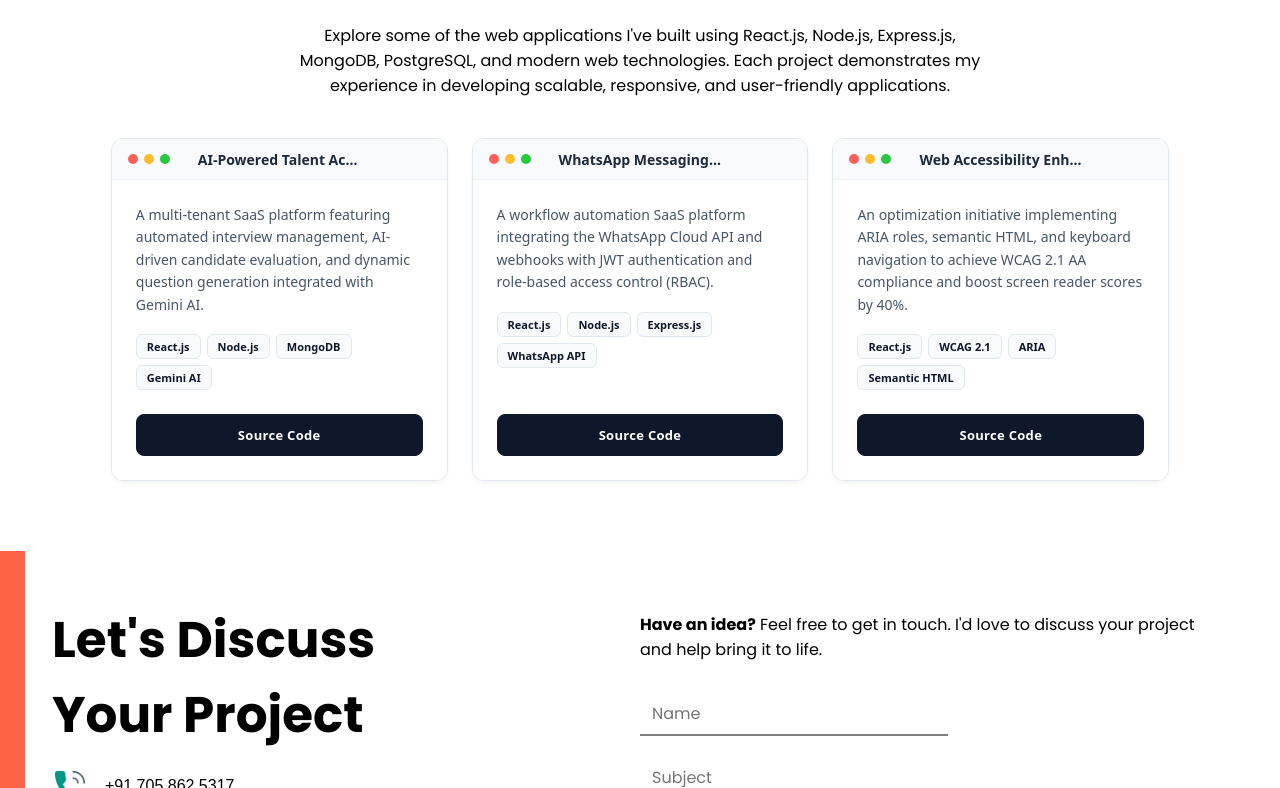
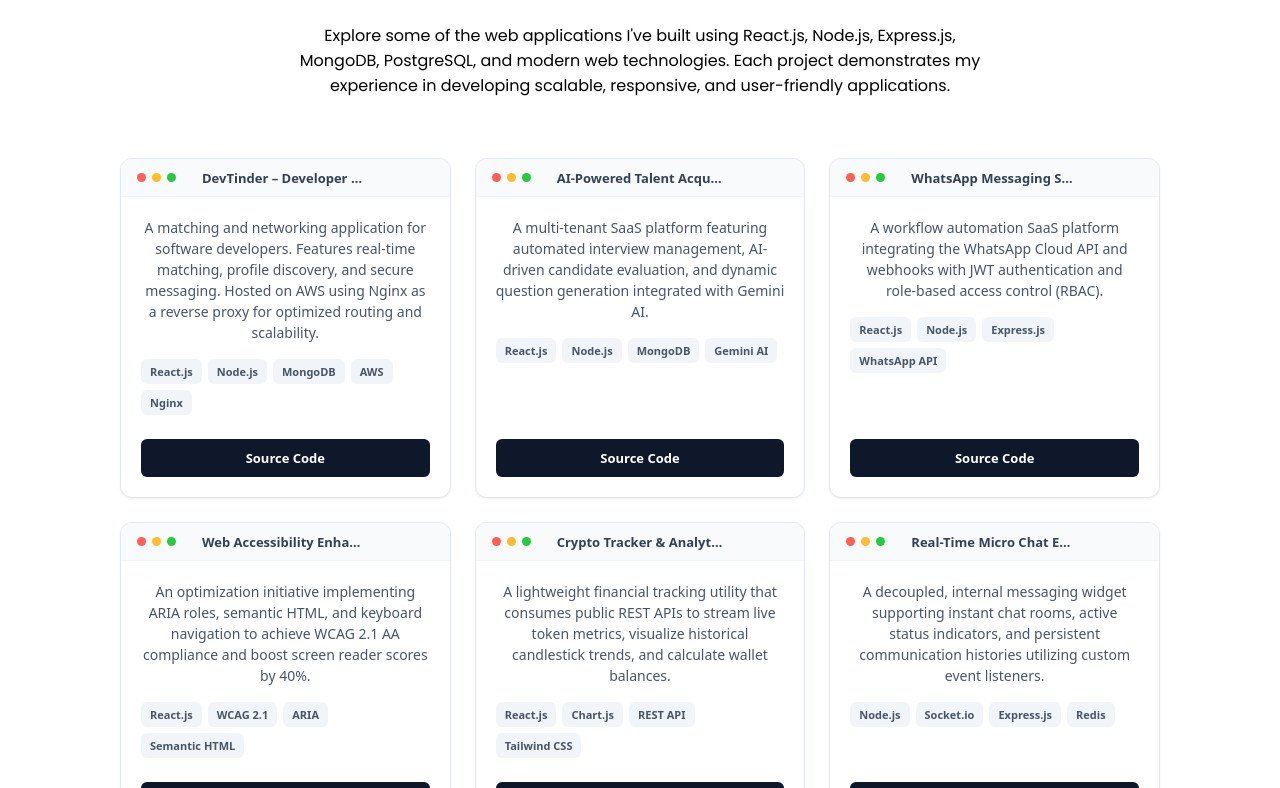
Before and after one commit to sourabhpatole/react-portfolio, a React (Create React App) app: page / in a window 1280 px wide. Shown: the part 1812-2600 px from the top of the page. Built offline with nearby package versions, Linux system fonts and the light colour scheme.

Commit message:
Enhance product layout and styling for improved responsiveness and visual appeal; update product data with new entries and descriptions

```diff
--- a/src/components/product/product.css
+++ b/src/components/product/product.css
@@ -1,27 +1,40 @@
+/* Apply globally within this module to prevent layout padding issues */
+.p, .p *, .pl-list {
+  box-sizing: border-box;
+}
+
+/* 1. PARENT WRAPPER CONTAINER GRID */
+.pl-list {
+  display: grid;
+  grid-template-columns: repeat(3, 1fr); /* Forces exactly 3 equal columns */
+  gap: 24px; /* Clean, modern spacing between cards */
+  max-width: 1200px;
+  margin: 0 auto;
+  padding: 40px 20px;
+}
+
+/* 2. CARD COMPONENT CONTAINER */
 .p {
-  width: 31%;
-  height: auto; /* Let it grow naturally based on content padding */
-  min-height: 320px;
-  margin: 20px 1%;
+  background: #ffffff;
   border: 1px solid #e2e8f0;
-  border-radius: 12px; /* Slightly smoother round corners */
+  border-radius: 12px;
   overflow: hidden;
-  display: inline-flex;
+  display: flex;
   flex-direction: column;
-  background: #ffffff;
-  box-shadow: 0 4px 6px -1px rgba(0, 0, 0, 0.03), 0 2px 4px -1px rgba(0, 0, 0, 0.02);
-  transition: all 0.25s cubic-bezier(0.4, 0, 0.2, 1);
+  box-shadow: 0 1px 3px rgba(0, 0, 0, 0.05), 0 1px 2px rgba(0, 0, 0, 0.02);
+  transition: transform 0.2s ease, box-shadow 0.2s ease;
+  width: 100%; /* Spans the full width of its grid cell */
 }
 
 .p:hover {
-  box-shadow: 0 12px 20px -3px rgba(15, 23, 42, 0.08);
   transform: translateY(-4px);
+  box-shadow: 0 12px 24px -4px rgba(15, 23, 42, 0.08);
   border-color: #cbd5e1;
 }
 
-/* Browser mock header */
+/* 3. BROWSER HEADER */
 .p-browser {
-  height: 40px;
+  height: 38px;
   background-color: #f8fafc;
   border-bottom: 1px solid #f1f5f9;
   display: flex;
@@ -39,8 +52,8 @@
 }
 
 .p-circle {
-  width: 10px;
-  height: 10px;
+  width: 9px;
+  height: 9px;
   border-radius: 50%;
 }
 .p-circle.red { background-color: #ff5f56; }
@@ -50,109 +63,97 @@
 .p-title {
   width: 100%;
   text-align: center;
-  font-size: 14px;
+  font-size: 13px;
   font-weight: 600;
-  color: #1e293b;
+  color: #334155;
   font-family: system-ui, -apple-system, sans-serif;
   white-space: nowrap;
   overflow: hidden;
   text-overflow: ellipsis;
-  padding: 0 70px;
+  padding: 0 65px;
 }
 
-/* Body Content Alignment Adjustments */
+/* 4. CARD BODY */
 .p-body {
-  padding: 24px;
+  padding: 20px;
   display: flex;
   flex-direction: column;
   justify-content: space-between;
-  flex-grow: 1;
-  background-color: #ffffff;
+  flex-grow: 1; /* Ensures body takes up remaining card height */
 }
 
 .p-main-content {
   display: flex;
   flex-direction: column;
-  gap: 18px;
-  text-align: left; /* Changes text alignment from center to professional left */
+  gap: 16px;
 }
 
 .p-desc {
   font-size: 14px;
-  line-height: 1.6;
+  line-height: 1.5;
   color: #475569;
   font-family: system-ui, -apple-system, sans-serif;
   margin: 0;
 }
 
-/* Polished Tech Stack Tags */
+/* 5. TECH TAGS */
 .p-tags {
   display: flex;
   flex-wrap: wrap;
   gap: 6px;
-  justify-content: flex-start; /* Aligns tags cleanly to the left */
 }
 
 .p-tag {
   font-family: system-ui, sans-serif;
   font-size: 11px;
   font-weight: 550;
-  color: #0f172a;
-  background-color: #f8fafc; /* Sleek workspace color background */
-  padding: 4px 10px;
+  color: #475569;
+  background-color: #f1f5f9;
+  padding: 4px 8px;
   border-radius: 6px;
-  border: 1px solid #e2e8f0;
-  transition: all 0.2s ease;
+  border: 1px solid transparent;
 }
 
-/* Subtle accent variations for specific tags on hover */
-.p-tag:hover {
-  background-color: #f1f5f9;
-  border-color: #cbd5e1;
-}
-
-/* Button Layout Adjustments */
+/* 6. COMPACT BUTTON */
 .p-actions {
-  display: flex;
+  margin-top: 24px;
   width: 100%;
-  margin-top: 24px;
 }
 
 .p-btn {
+  display: block;
   font-family: system-ui, sans-serif;
   font-size: 13px;
   font-weight: 600;
   text-decoration: none;
-  padding: 11px 16px;
-  border-radius: 8px;
-  transition: all 0.2s ease;
+  padding: 10px 16px;
+  border-radius: 6px;
   text-align: center;
   width: 100%;
-  letter-spacing: 0.3px;
+  transition: background-color 0.15s ease;
 }
 
 .p-btn.primary {
   background-color: #0f172a;
   color: #ffffff;
-  border: 1px solid #0f172a;
 }
 
 .p-btn.primary:hover {
   background-color: #1e293b;
-  border-color: #1e293b;
 }
 
-/* Responsive Grid Adjustments */
+/* 7. RESPONSIVE MEDIA QUERIES */
 @media screen and (max-width: 1024px) {
-  .p {
-    width: 46%;
-    margin: 15px 2%;
+  .pl-list {
+    grid-template-columns: repeat(2, 1fr); /* 2 Columns on Tablet viewport */
+    gap: 20px;
   }
 }
 
-@media screen and (max-width: 768px) {
-  .p {
-    width: 96%;
-    margin: 12px 2%;
+@media screen and (max-width: 640px) {
+  .pl-list {
+    grid-template-columns: 1fr; /* 1 Column stack on Mobile viewports */
+    gap: 16px;
+    padding: 20px 16px;
   }
 }
--- a/src/components/productList/productList.css
+++ b/src/components/productList/productList.css
@@ -21,10 +21,13 @@
 }
 
 .pl-list {
-  width: 100%;
   display: flex;
   flex-wrap: wrap;
-  justify-content: space-between;
+  justify-content: flex-start; /* Ensures card 4 aligns perfectly left under card 1 */
+  gap: 24px; /* Uniform spacing between columns and rows */
+  max-width: 1200px;
+  margin: 0 auto;
+  padding: 20px;
 }
 
 @media screen and (max-width: 480px) {
--- a/src/data.js
+++ b/src/data.js
@@ -1,23 +1,44 @@
 export const products = [
   {
     id: 1,
-    link: "https://github.com/sourabhpatole",
-    name: "AI-Powered Talent Acquisition Platform",
-    desc: "A multi-tenant SaaS platform featuring automated interview management, AI-driven candidate evaluation, and dynamic question generation integrated with Gemini AI.",
-    tags: ["React.js", "Node.js", "MongoDB", "Gemini AI"]
+    link: 'https://github.com/sourabhpatole',
+    name: 'DevTinder – Developer Networking Platform',
+    desc: 'A matching and networking application for software developers. Features real-time matching, profile discovery, and secure messaging. Hosted on AWS using Nginx as a reverse proxy for optimized routing and scalability.',
+    tags: ['React.js', 'Node.js', 'MongoDB', 'AWS', 'Nginx'],
   },
   {
     id: 2,
-    link: "https://github.com/sourabhpatole",
-    name: "WhatsApp Messaging SaaS Application",
-    desc: "A workflow automation SaaS platform integrating the WhatsApp Cloud API and webhooks with JWT authentication and role-based access control (RBAC).",
-    tags: ["React.js", "Node.js", "Express.js", "WhatsApp API"]
+    link: 'https://github.com/sourabhpatole',
+    name: 'AI-Powered Talent Acquisition Platform',
+    desc: 'A multi-tenant SaaS platform featuring automated interview management, AI-driven candidate evaluation, and dynamic question generation integrated with Gemini AI.',
+    tags: ['React.js', 'Node.js', 'MongoDB', 'Gemini AI'],
   },
   {
     id: 3,
-    link: "https://github.com/sourabhpatole",
-    name: "Web Accessibility Enhancement Project",
-    desc: "An optimization initiative implementing ARIA roles, semantic HTML, and keyboard navigation to achieve WCAG 2.1 AA compliance and boost screen reader scores by 40%.",
-    tags: ["React.js", "WCAG 2.1", "ARIA", "Semantic HTML"]
-  }
+    link: 'https://github.com/sourabhpatole',
+    name: 'WhatsApp Messaging SaaS Application',
+    desc: 'A workflow automation SaaS platform integrating the WhatsApp Cloud API and webhooks with JWT authentication and role-based access control (RBAC).',
+    tags: ['React.js', 'Node.js', 'Express.js', 'WhatsApp API'],
+  },
+  {
+    id: 4,
+    link: 'https://github.com/sourabhpatole',
+    name: 'Web Accessibility Enhancement Project',
+    desc: 'An optimization initiative implementing ARIA roles, semantic HTML, and keyboard navigation to achieve WCAG 2.1 AA compliance and boost screen reader scores by 40%.',
+    tags: ['React.js', 'WCAG 2.1', 'ARIA', 'Semantic HTML'],
+  },
+  {
+    id: 5,
+    link: 'https://github.com/sourabhpatole',
+    name: 'Crypto Tracker & Analytics Dashboard',
+    desc: 'A lightweight financial tracking utility that consumes public REST APIs to stream live token metrics, visualize historical candlestick trends, and calculate wallet balances.',
+    tags: ['React.js', 'Chart.js', 'REST API', 'Tailwind CSS'],
+  },
+  {
+    id: 6,
+    link: 'https://github.com/sourabhpatole',
+    name: 'Real-Time Micro Chat Engine',
+    desc: 'A decoupled, internal messaging widget supporting instant chat rooms, active status indicators, and persistent communication histories utilizing custom event listeners.',
+    tags: ['Node.js', 'Socket.io', 'Express.js', 'Redis'],
+  },
 ];
```
